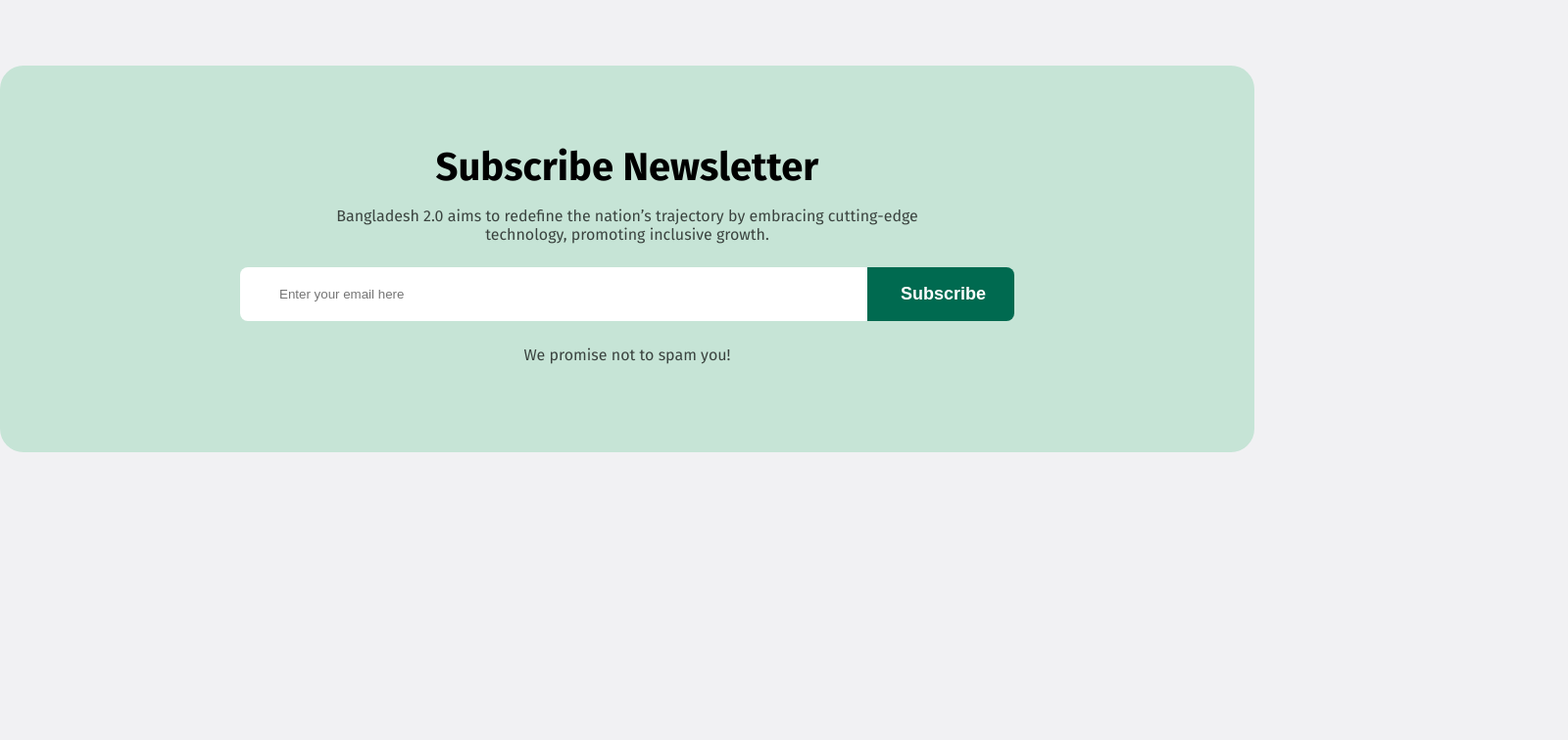
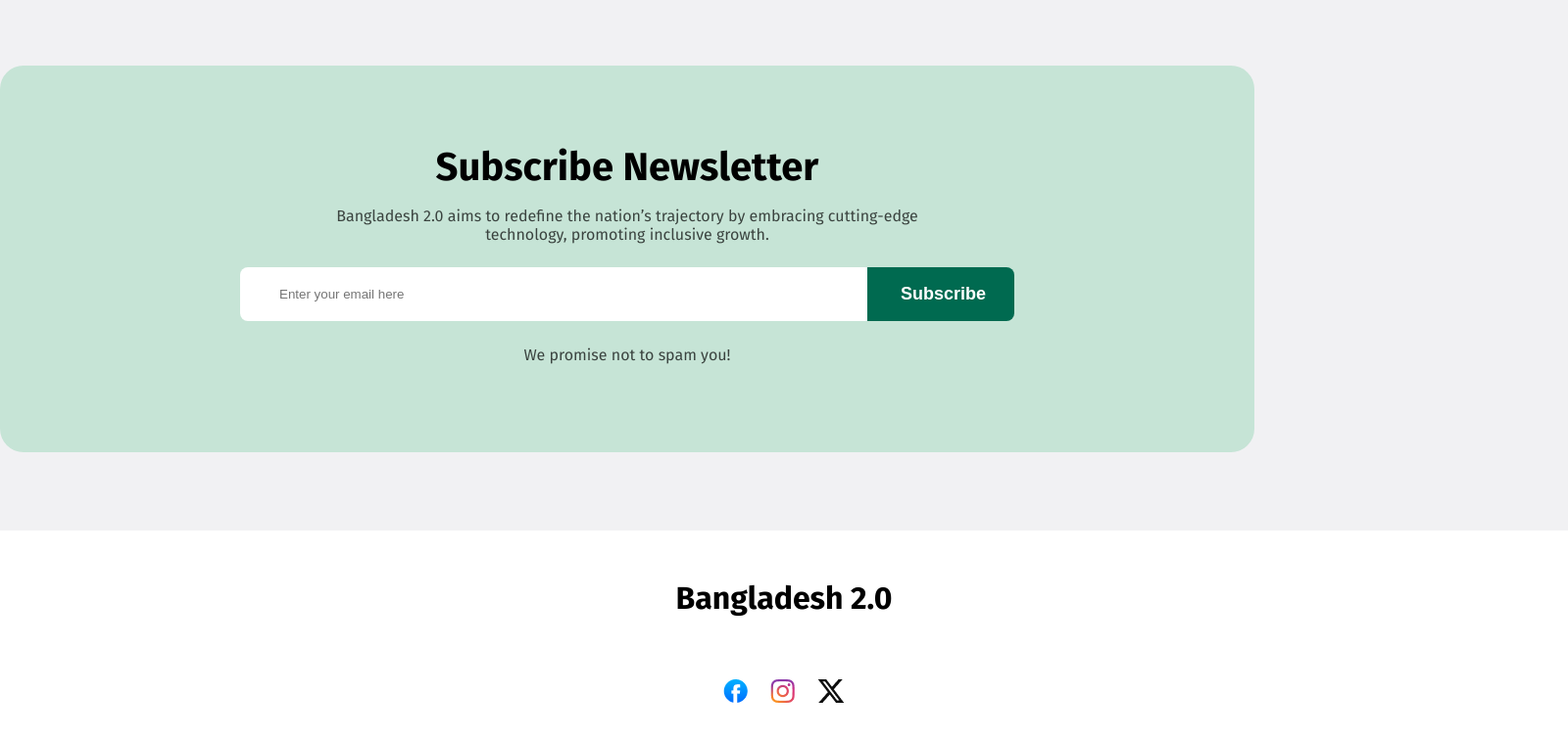
Before and after one commit to auntor0022/Assignment-1, a plain HTML site: page index.html in a window 1280 px wide. Shown: the part 3565-4321 px from the top of the page at 98% size, 1600 px wide, since content can reach past the window. Before the commit the page ends 4107 px from the top, so only its background shows below. Drawn offline with Linux system fonts and the light colour scheme.

Commit message:
footer added

```diff
--- a/CSS/style.css
+++ b/CSS/style.css
@@ -335,3 +335,26 @@ nav button:hover{
 .btn-2:hover{
     background-color: #09A15C;
 }
+
+
+/* Footer */
+footer{
+    width: 1600px;
+    height: 226px;
+    background-color: white;
+    display: flex;
+    flex-direction: column;
+    justify-content: space-around;
+    align-items: center;
+}
+footer h1{
+    font-weight: bold;
+    font-size: 32px;
+    margin-top: 50px;
+    margin-bottom: 64px;
+}
+footer div{
+    display: flex;
+    gap: 23px;
+    margin-bottom: 50px;
+}
--- a/index.html
+++ b/index.html
@@ -161,7 +161,12 @@
         </section>
     </main>
     <footer>
-
+        <h1>Bangladesh 2.0</h1>
+        <div>
+            <img src="assets/facebook.png" alt="Facebook Icon">
+            <img src="assets/instagram.png" alt="Instagram Icon">
+            <img src="assets/x.png" alt="Twitter Icon">
+        </div>
     </footer>
 </body>
 
```
